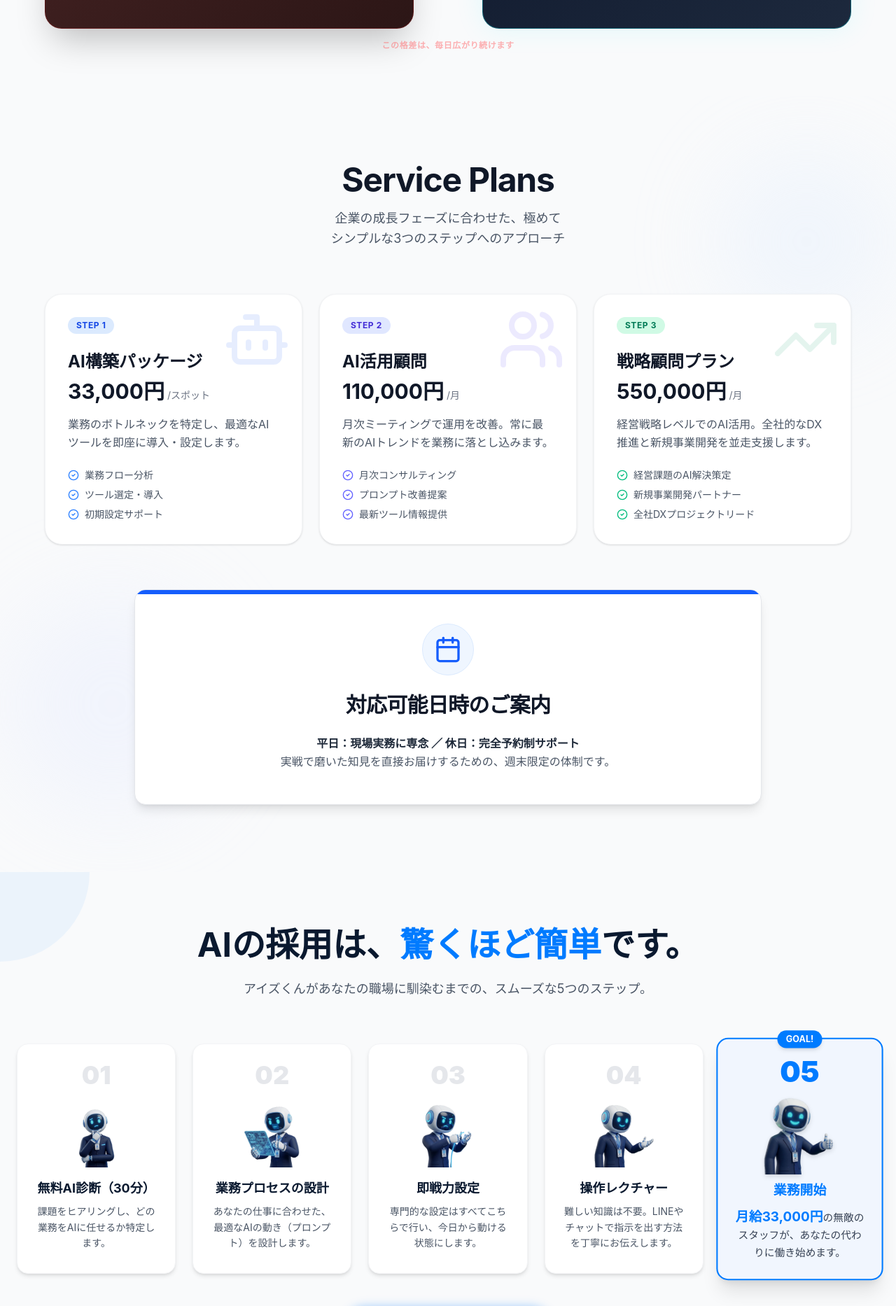
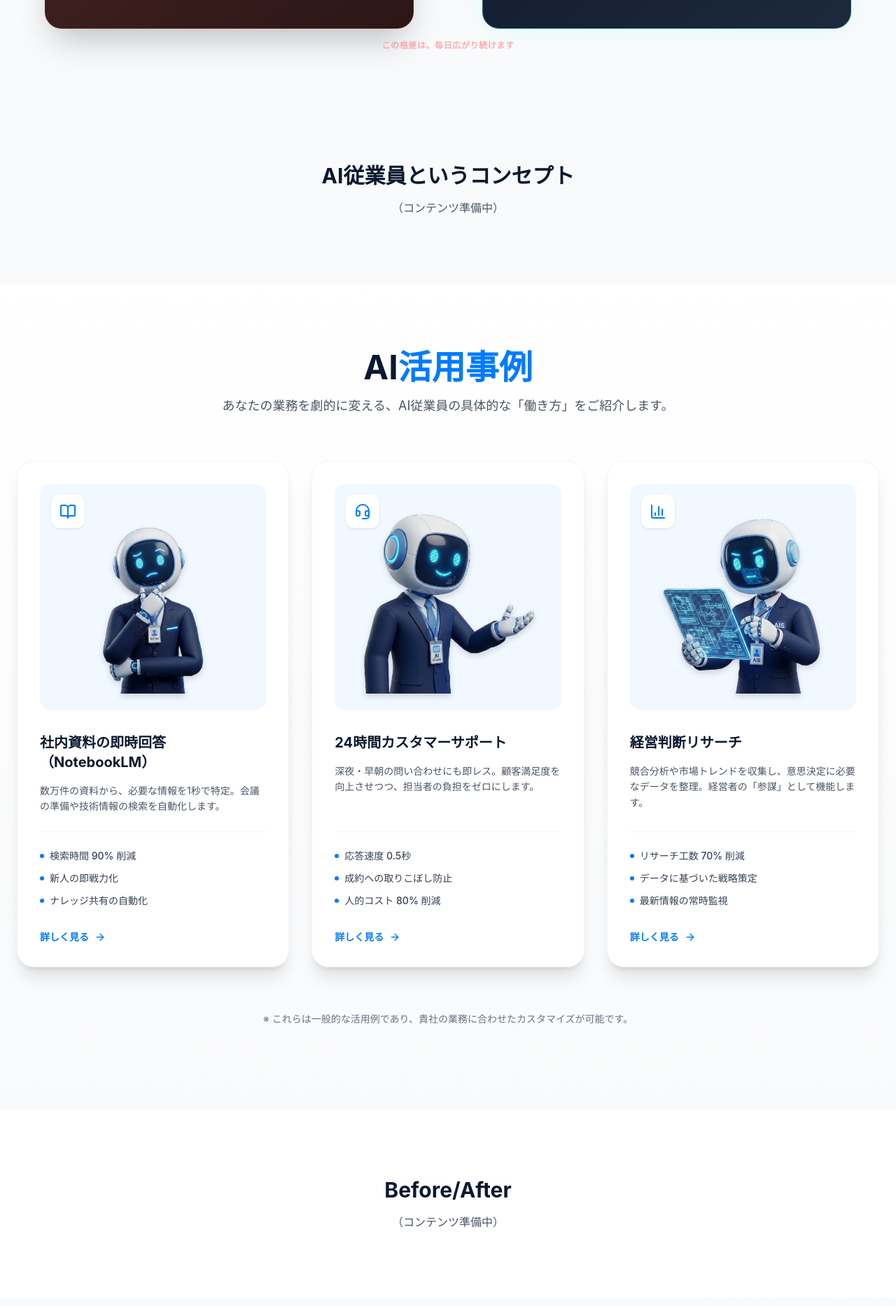
Before and after one commit to amaru0120/ais-ai-staff, a React (Vite) app: page / in a window 1280 px wide. Shown: the part 1600-3466 px from the top of the page at 70% size. Built offline with nearby package versions, Linux system fonts and the light colour scheme; grey boxes are pictures that could not be loaded.

Commit message:
Restructure site layout into 12 sections and add placeholders

```diff
--- a/src/App.tsx
+++ b/src/App.tsx
@@ -1,13 +1,15 @@
 import { Navbar } from './components/Navbar';
 import { Hero } from './components/Hero';
 import { ProblemSolution } from './components/ProblemSolution';
+import { AIEmployeeConcept } from './components/AIEmployeeConcept';
+import { CaseStudies } from './components/CaseStudies';
+import { BeforeAfter } from './components/BeforeAfter';
 import { Service } from './components/Service';
+import { Trust, Footer } from './components/Trust';
 import { OnboardingSteps } from './components/OnboardingSteps';
 import { AIToolsGrid } from './components/AIToolsGrid';
 import { FAQ } from './components/FAQ';
-import { CaseStudies } from './components/CaseStudies';
 import { Contact } from './components/Contact';
-import { Trust, Footer } from './components/Trust';
 import { FloatingCTA } from './components/FloatingCTA';
 
 
@@ -17,13 +19,15 @@ function App() {
       <Navbar />
       <Hero />
       <ProblemSolution />
+      <AIEmployeeConcept />
+      <CaseStudies />
+      <BeforeAfter />
       <Service />
+      <Trust />
       <OnboardingSteps />
       <AIToolsGrid />
       <FAQ />
-      <CaseStudies />
       <Contact />
-      <Trust />
       <Footer />
       <FloatingCTA />
     </div>
--- /dev/null
+++ b/src/components/AIEmployeeConcept.tsx
@@ -0,0 +1,10 @@
+export const AIEmployeeConcept = () => {
+    return (
+        <section className="py-24 bg-gray-50">
+            <div className="container mx-auto px-6 text-center">
+                <h2 className="text-3xl font-bold mb-4">AI従業員というコンセプト</h2>
+                <p className="text-gray-600">（コンテンツ準備中）</p>
+            </div>
+        </section>
+    );
+};
--- /dev/null
+++ b/src/components/BeforeAfter.tsx
@@ -0,0 +1,10 @@
+export const BeforeAfter = () => {
+    return (
+        <section className="py-24 bg-white">
+            <div className="container mx-auto px-6 text-center">
+                <h2 className="text-3xl font-bold mb-4">Before/After</h2>
+                <p className="text-gray-600">（コンテンツ準備中）</p>
+            </div>
+        </section>
+    );
+};
```
